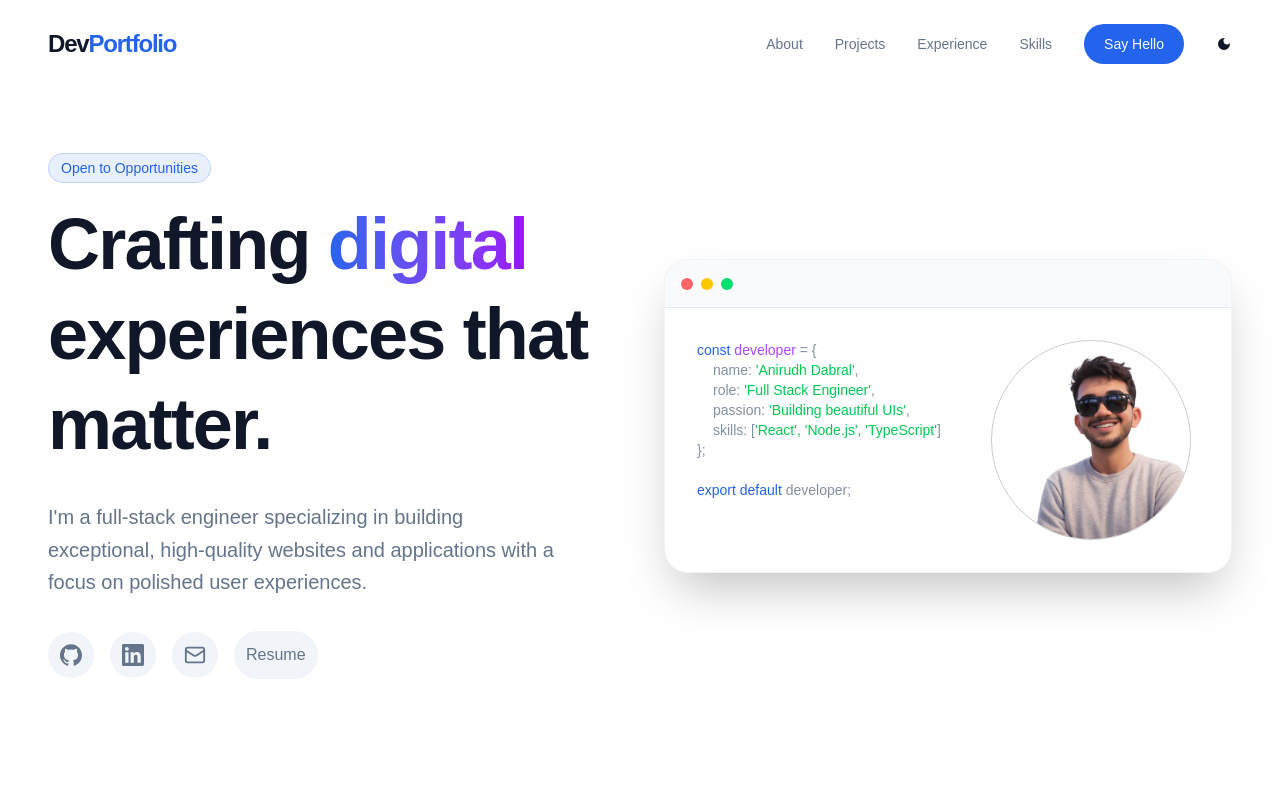
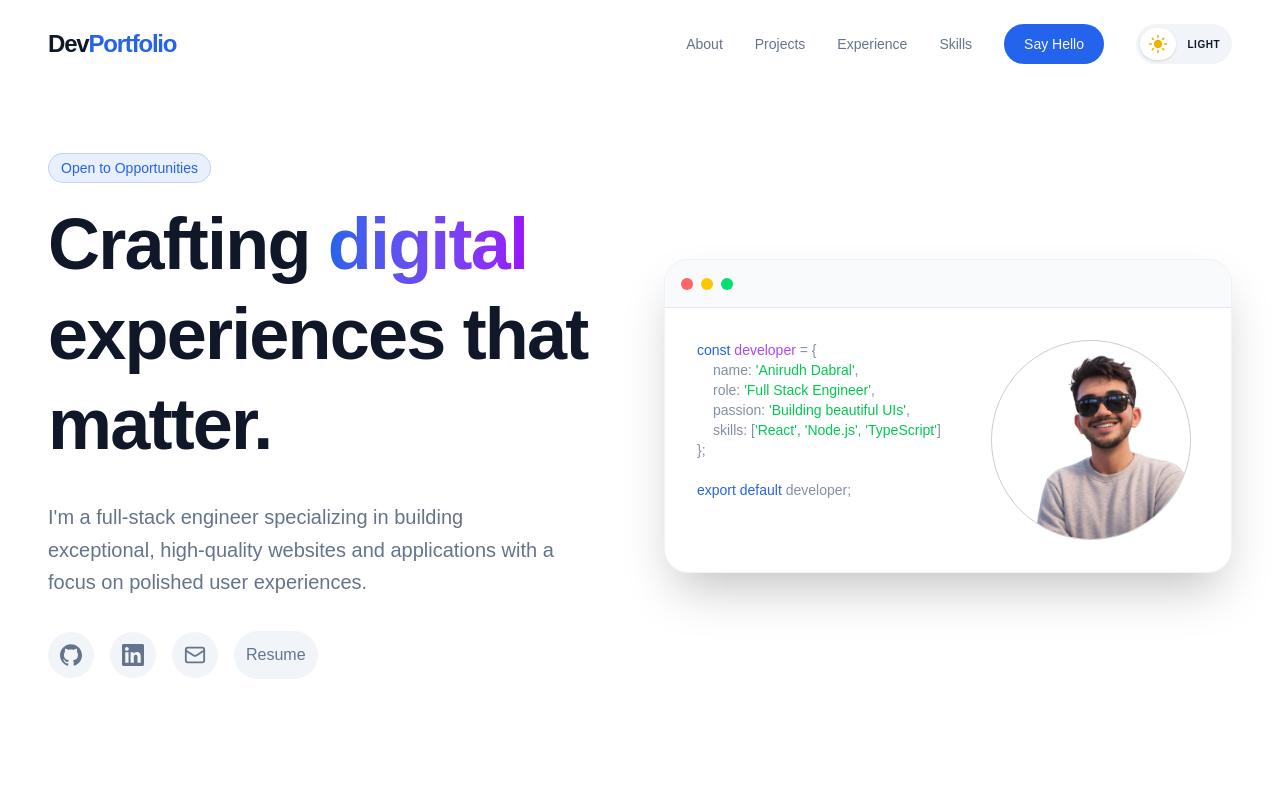
Before and after one commit to anirudhdabral/portfolio, a React (Vite) app: page / in a window 1280 px wide. Shown: the top 800 px of the page. Built offline with nearby package versions, Linux system fonts and the light colour scheme.

Commit message:
converted dark mode toggle from button to switch

```diff
--- a/src/components/Header.tsx
+++ b/src/components/Header.tsx
@@ -74,11 +74,35 @@ export function Header() {
           >
             Say Hello
           </a>
-          <Tooltip title={isDark ? "Light Mode" : "Dark Mode"}>
-            <button onClick={toggleTheme} className="cursor-pointer">
-              {isDark ? <MdLightMode /> : <MdDarkMode />}
-            </button>
-          </Tooltip>
+          <button
+            onClick={toggleTheme}
+            className="relative flex items-center w-24 h-10 p-1 bg-muted rounded-full transition-colors duration-300 focus:outline-none focus:ring-2 focus:ring-primary/20"
+            aria-label="Toggle theme"
+          >
+            <div
+              className={`absolute w-9 h-8 bg-background rounded-full shadow-sm transition-transform duration-300 ease-in-out transform ${
+                isDark ? "translate-x-13" : "translate-x-0"
+              }`}
+            />
+            <div className="relative flex justify-between items-center w-full px-2 z-10 pointer-events-none">
+              {!isDark && (
+                <div
+                  className={`flex items-center justify-between gap-1 text-[10px] font-bold uppercase tracking-wider transition-colors duration-300 text-foreground w-100`}
+                >
+                  <MdLightMode size={20} className="text-yellow-500" />
+                  <span>Light</span>
+                </div>
+              )}
+              {isDark && (
+                <div
+                  className={`flex items-center justify-between gap-1 text-[10px] font-bold uppercase tracking-wider transition-colors duration-300 text-foreground w-100`}
+                >
+                  <span>Dark</span>
+                  <MdDarkMode size={20} />
+                </div>
+              )}
+            </div>
+          </button>
         </nav>
 
         {/* Mobile Toggle */}
@@ -95,9 +119,9 @@ export function Header() {
         <motion.div
           initial={{ opacity: 0, y: -20 }}
           animate={{ opacity: 1, y: 0 }}
-          className="md:hidden absolute top-full left-0 right-0 glass-nav border-t border-border"
+          className="md:hidden absolute top-full left-0 right-0 border-t border-border"
         >
-          <div className="flex flex-col px-6 py-4 gap-4">
+          <div className="flex flex-col px-6 py-4 gap-4 glass-nav glass-nav">
             {navLinks.map((link) => (
               <a
                 key={link.name}
@@ -108,11 +132,35 @@ export function Header() {
                 {link.name}
               </a>
             ))}
-            <Tooltip title={isDark ? "Light Mode" : "Dark Mode"}>
-              <button onClick={toggleTheme} className="cursor-pointer">
-                {isDark ? <MdLightMode /> : <MdDarkMode />}
-              </button>
-            </Tooltip>
+            <button
+              onClick={toggleTheme}
+              className="relative flex items-center w-24 h-10 p-1 bg-muted rounded-full transition-colors duration-300 focus:outline-none focus:ring-2 focus:ring-primary/20"
+              aria-label="Toggle theme"
+            >
+              <div
+                className={`absolute w-9 h-8 bg-background rounded-full shadow-sm transition-transform duration-300 ease-in-out transform ${
+                  isDark ? "translate-x-13" : "translate-x-0"
+                }`}
+              />
+              <div className="relative flex justify-between items-center w-full px-2 z-10 pointer-events-none">
+                {!isDark && (
+                  <div
+                    className={`flex items-center justify-between gap-1 text-[10px] font-bold uppercase tracking-wider transition-colors duration-300 text-foreground w-100`}
+                  >
+                    <MdLightMode size={20} className="text-yellow-500" />
+                    <span>Light</span>
+                  </div>
+                )}
+                {isDark && (
+                  <div
+                    className={`flex items-center justify-between gap-1 text-[10px] font-bold uppercase tracking-wider transition-colors duration-300 text-foreground w-100`}
+                  >
+                    <span>Dark</span>
+                    <MdDarkMode size={20} />
+                  </div>
+                )}
+              </div>
+            </button>
           </div>
         </motion.div>
       )}
```
